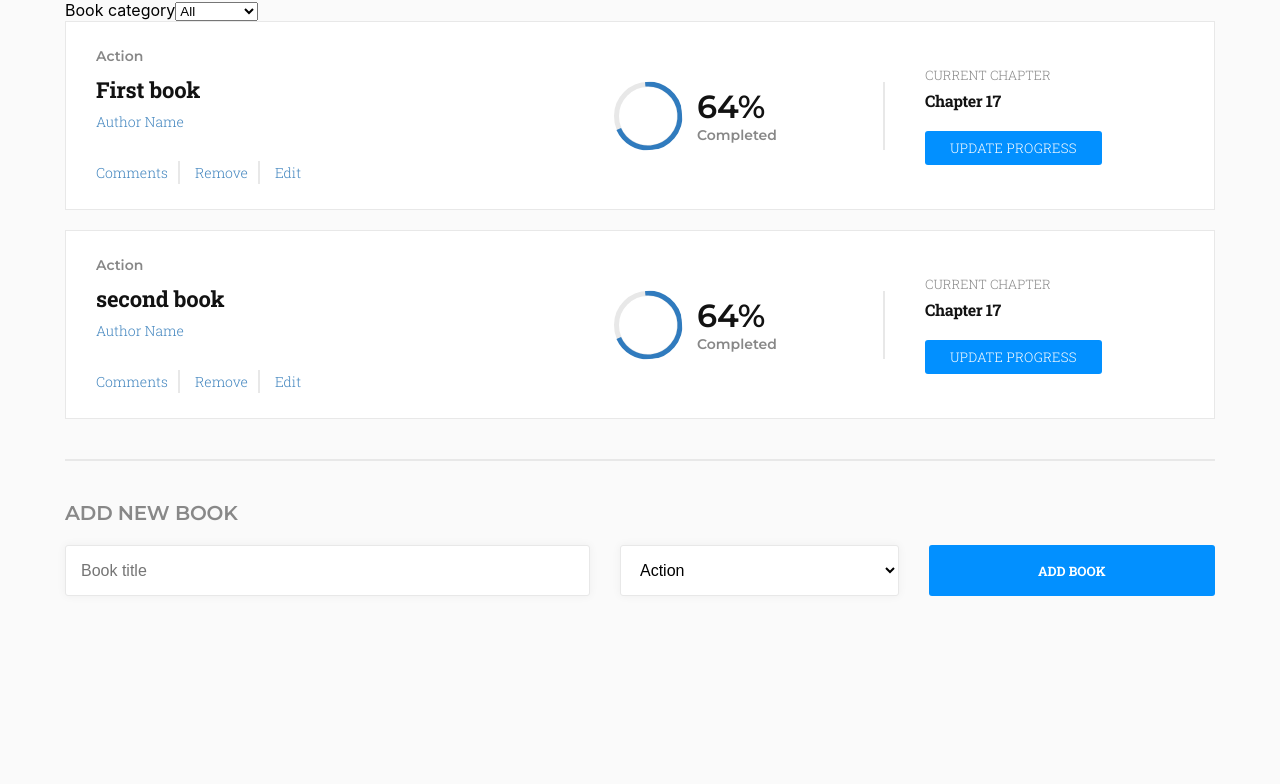
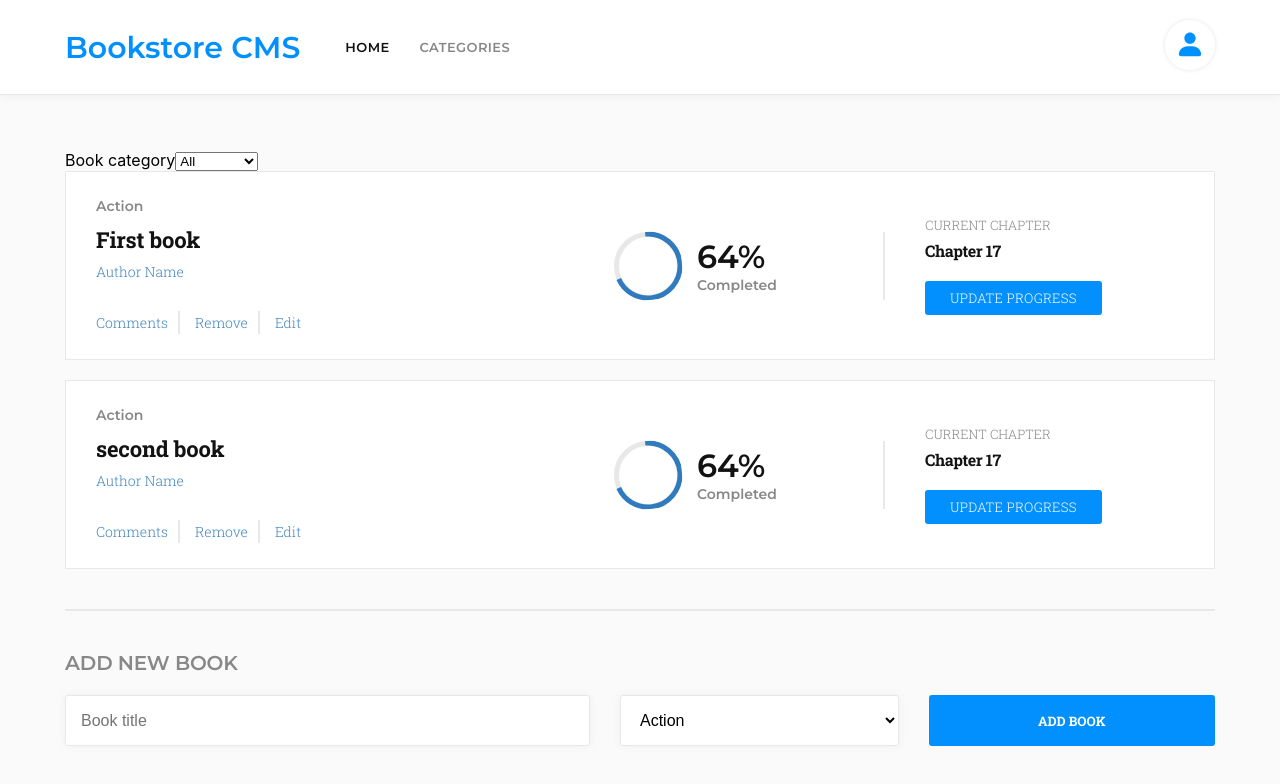
Before and after one commit to dipbazz/bookstore-cms, a React (Create React App) app: page / in a window 1280 px wide. Shown: the top 784 px of the page. Built offline with nearby package versions, Linux system fonts and the light colour scheme.

Commit message:
Add header style and header component

```diff
--- a/src/components/App.js
+++ b/src/components/App.js
@@ -1,13 +1,17 @@
 import '../styles/App.css';
 import BookList from '../containers/BookList';
 import BooksForm from '../containers/BooksForm';
+import Header from './Header';
 
 function App() {
   return (
-    <div className="App">
-      <BookList />
-      <BooksForm />
-    </div>
+    <>
+      <Header />
+      <div className="App">
+        <BookList />
+        <BooksForm />
+      </div>
+    </>
   );
 }
 
--- /dev/null
+++ b/src/components/Header.js
@@ -0,0 +1,24 @@
+import '../styles/Header.css';
+
+const Header = () => (
+  <header className="header">
+    <div className="header__wrapper">
+      <div className="header__left">
+        <a className="logo" href="/">Bookstore CMS</a>
+
+        <nav className="menu">
+          <ul className="menu__items">
+            <li className="menu__item active">Home</li>
+            <li className="menu__item">Categories</li>
+          </ul>
+        </nav>
+      </div>
+
+      <div className="user header__right">
+        <img className="user__img" src="/user.svg" alt="User" />
+      </div>
+    </div>
+  </header>
+);
+
+export default Header;
--- a/src/styles/App.css
+++ b/src/styles/App.css
@@ -1,12 +1,14 @@
 .App {
   margin-left: 100px;
   margin-right: 100px;
+  margin-top: 150px;
 }
 
 @media screen and (min-width: 1200px) {
   .App {
     width: 1150px;
-    margin: auto;
+    margin-left: auto;
+    margin-right: auto;
   }
 }
 
--- /dev/null
+++ b/src/styles/Header.css
@@ -0,0 +1,69 @@
+.header {
+  background: #fff;
+  border-bottom: 1px solid #e8e8e8;
+  box-shadow: 0 3px 8px rgba(0,0,0,0.04);
+  position: fixed;
+  top: 0;
+  left: 0;
+  right: 0;
+  z-index: 100;
+}
+
+.header__wrapper {
+  margin-left: 100px;
+  margin-right: 100px;
+  padding-top: 20px;
+  padding-bottom: 20px;
+  display: flex;
+  align-items: center;
+  justify-content: space-between;
+}
+
+@media screen and (min-width: 1200px) {
+  .header__wrapper {
+    width: 1150px;
+    margin: auto;
+  }
+}
+
+.header__left {
+  display: flex;
+  align-items: center;
+}
+
+.logo {
+  font-size: 30px;
+  font-weight: bold;
+  font-family: 'Montserrat', sans-serif;
+  color: #0290ff;
+  text-decoration: none;
+  margin-right: 30px;
+}
+
+.menu__items {
+  list-style-type: none;
+  display: flex;
+}
+
+.menu__item {
+  padding: 10px 15px;
+  font-size: 13px;
+  text-transform: uppercase;
+  font-family: 'Montserrat', sans-serif;
+  opacity: 0.5;
+  color: #121212;
+  font-weight: bold;
+  letter-spacing: 0.4px;
+}
+
+.menu__item.active {
+  opacity: 1;
+}
+
+.user__img {
+  border-radius: 100px;
+  width: 50px;
+  height: 50px;
+  padding: 10px;
+  box-shadow: 0 0 5px rgba(0,0,0,0.1);
+}
```
Also changed, not shown: public/user.svg (added).
